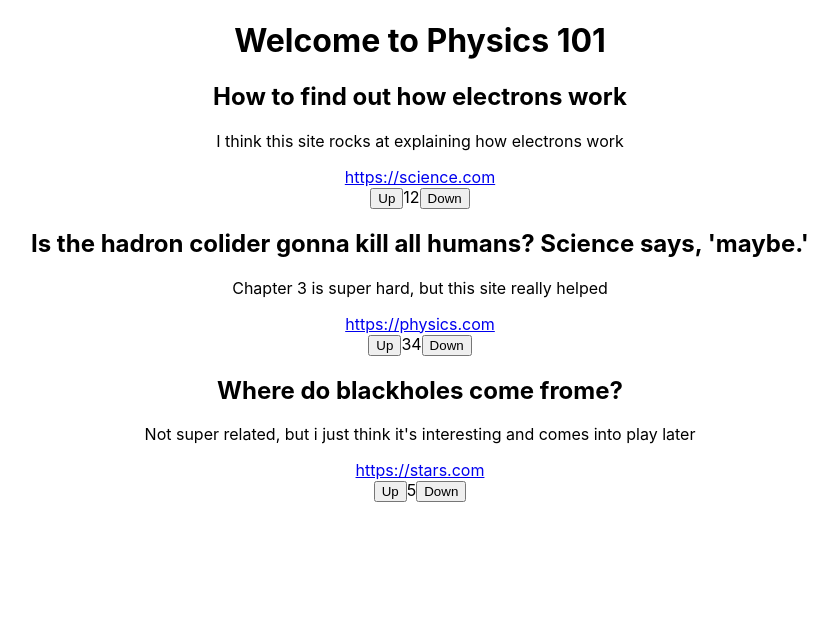
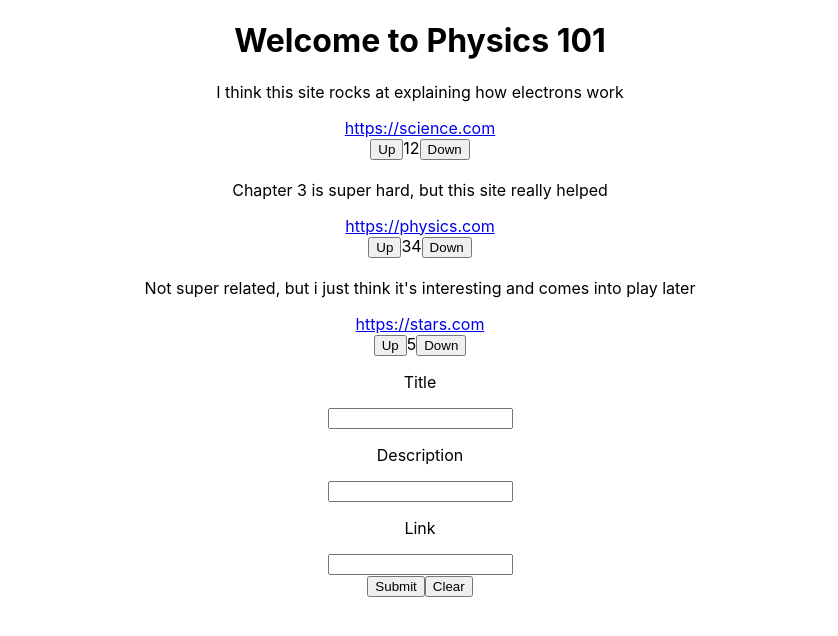
Before and after one commit to MostlyFocusedMike/hackday-student, a React (Create React App) app: page / in a window 1280 px wide. Shown: the top 636 px of the page, without its empty margins (220-1058 px from the left). Built offline with nearby package versions, Linux system fonts and the light colour scheme.

Commit message:
get form and post working

```diff
--- /dev/null
+++ b/db.json
@@ -0,0 +1,24 @@
+{
+  "assets": [
+    {
+      "id": 1,
+      "title": "How to find out how electrons work",
+      "link": "https://science.com",
+      "description": "I think this site rocks at explaining how electrons work",
+      "votes": 12
+    },
+    {
+      "title": "testerino",
+      "link": "https://sci.com",
+      "description": "I loc",
+      "votes": 1400,
+      "id": 2
+    },
+    {
+      "title": "Electrons: what?",
+      "description": "It's really helpful for chaper 12, specifically the last section",
+      "link": "https://itnext.io/using-json-server-to-create-a-restful-server-in-5-seconds-78b85ccf832b",
+      "id": 3
+    }
+  ]
+}
--- a/src/App.css
+++ b/src/App.css
@@ -22,6 +22,11 @@
   color: #61dafb;
 }
 
+label, input {
+  display: block;
+  margin: 1rem auto 0;
+}
+
 @keyframes App-logo-spin {
   from {
     transform: rotate(0deg);
--- a/src/App.js
+++ b/src/App.js
@@ -1,5 +1,6 @@
 import React, { Component } from 'react';
 import AssetsContainer from './components/AssetsContainer'
+import NewAssetForm from './components/NewAssetForm'
 import './App.css';
 
 class App extends Component {
@@ -7,6 +8,7 @@ class App extends Component {
     return (
       <div className="App">
         <AssetsContainer courseId="1"/>
+        <NewAssetForm />
       </div>
     );
   }
--- a/src/adapters/index.js
+++ b/src/adapters/index.js
@@ -1,30 +1,29 @@
 const urlGet = require('../dummy-db/courses-id.json')
 // const url = "http://localhost:3000"
-// const urlPost = "../dummy-db/courses-id.json"
+const urlPost = "http://localhost:3000/assets"
 // const urlPatch = "../dummy-db/courses-id.json"
 
-export class CoursesAdapter {
+export class CourseAdapter {
   static getOne(courseId) {
     return Promise.resolve(urlGet)
     // return fetch(`${url}/courses/${courseId}`).then(r=>r.json())
   }
 }
 
-// export class AssetsAdapter {
-//   static create(asset) {
-//     let options = {
-//       method: 'POST',
-//       headers: {
-//         'Content-Type': 'application/json'
-//       },
-//       body: JSON.stringify(asset)
-//     }
-//     return fetch(urlPost, options)
-//       .then(r => r.json())
-//   }
-// }
+export class AssetAdapter {
+  static create(asset) {
+    let options = {
+      method: 'POST',
+      headers: {
+        'Content-Type': 'application/json'
+      },
+      body: JSON.stringify(asset)
+    }
+    return fetch(urlPost, options)
+      .then(r => r.json())
+  }
 
-// function update(id,asset) {
+// static update(id,asset) {
 //     let options = {
 //         method: 'PATCH',
 //         headers: {
@@ -35,3 +34,5 @@ export class CoursesAdapter {
 //     return fetch(urlPatch, options)
 //         .then((response) => response.json())
 // }
+
+}
--- a/src/components/AssetCard.js
+++ b/src/components/AssetCard.js
@@ -3,7 +3,7 @@ import AssetVotes from './AssetVotes'
 import AssetInfo from './AssetInfo'
 
 const AssetCard = (props) => {
-    const {asset: {name, description, link}, asset} = props
+    const {asset} = props
     return (
         <div id="asset-card">
             <AssetInfo asset={asset}/>
--- a/src/components/AssetsContainer.js
+++ b/src/components/AssetsContainer.js
@@ -1,6 +1,6 @@
 import React from 'react'
 import AssetCard from './AssetCard'
-import { CoursesAdapter } from '../adapters'
+import { CourseAdapter } from '../adapters'
 
 class AssetsContainer extends React.Component {
     constructor() {
@@ -13,7 +13,7 @@ class AssetsContainer extends React.Component {
     }
 
     componentDidMount() {
-        CoursesAdapter.getOne()
+        CourseAdapter.getOne()
             .then( resp => {
                 console.log('resp:  ',resp );
                 this.setState({
--- /dev/null
+++ b/src/components/NewAssetForm.js
@@ -0,0 +1,70 @@
+import React from 'react';
+import { AssetAdapter } from '../adapters';
+
+class NewAssetForm extends React.Component {
+  constructor() {
+    super();
+
+    this.initState = {
+        title: "",
+        description: "",
+        link: "",
+    };
+    this.state = this.initState;
+  }
+
+  handleChange = (e) => {
+    this.setState({
+      [e.target.name]: e.target.value
+    });
+  }
+
+  handleSubmit = (e) => {
+    e.preventDefault();
+    console.log('submitted');
+    this.setState(this.initState);
+
+    AssetAdapter.create(this.state)
+        .then(console.log)
+  }
+
+  handleClear = (e) => {
+    e.preventDefault();
+    this.setState(this.initState);
+  }
+
+  render() {
+    return (
+      <form
+        onChange={this.handleChange}
+        onSubmit={this.handleSubmit}
+      >
+        <label htmlFor="title">Title</label>
+        <input
+          id="title"
+          name="title"
+          type="text"
+          value={this.state.title}
+        />
+        <label htmlFor="description">Description</label>
+        <input
+          id="description"
+          name="description"
+          type="text"
+          value={this.state.description}
+        />
+        <label htmlFor="link">Link</label>
+        <input
+          id="link"
+          name="link"
+          type="text"
+          value={this.state.link}
+        />
+        <button>Submit</button>
+        <button onClick={this.handleClear}>Clear</button>
+      </form>
+    )
+  }
+}
+
+export default NewAssetForm;
--- a/src/dummy-db/courses-id.json
+++ b/src/dummy-db/courses-id.json
@@ -4,21 +4,21 @@
     "assets": [
         {
             "id": 1,
-            "name": "How to find out how electrons work",
+            "title": "How to find out how electrons work",
             "link": "https://science.com",
             "description": "I think this site rocks at explaining how electrons work",
             "votes": 12
         },
         {
             "id": 2,
-            "name": "Is the hadron colider gonna kill all humans? Science says, 'maybe.'",
+            "title": "Is the hadron colider gonna kill all humans? Science says, 'maybe.'",
             "link": "https://physics.com",
             "description": "Chapter 3 is super hard, but this site really helped",
             "votes": 34
         },
         {
             "id": 3,
-            "name": "Where do blackholes come frome?",
+            "title": "Where do blackholes come frome?",
             "link": "https://stars.com",
             "description": "Not super related, but i just think it's interesting and comes into play later",
             "votes": 5
```
